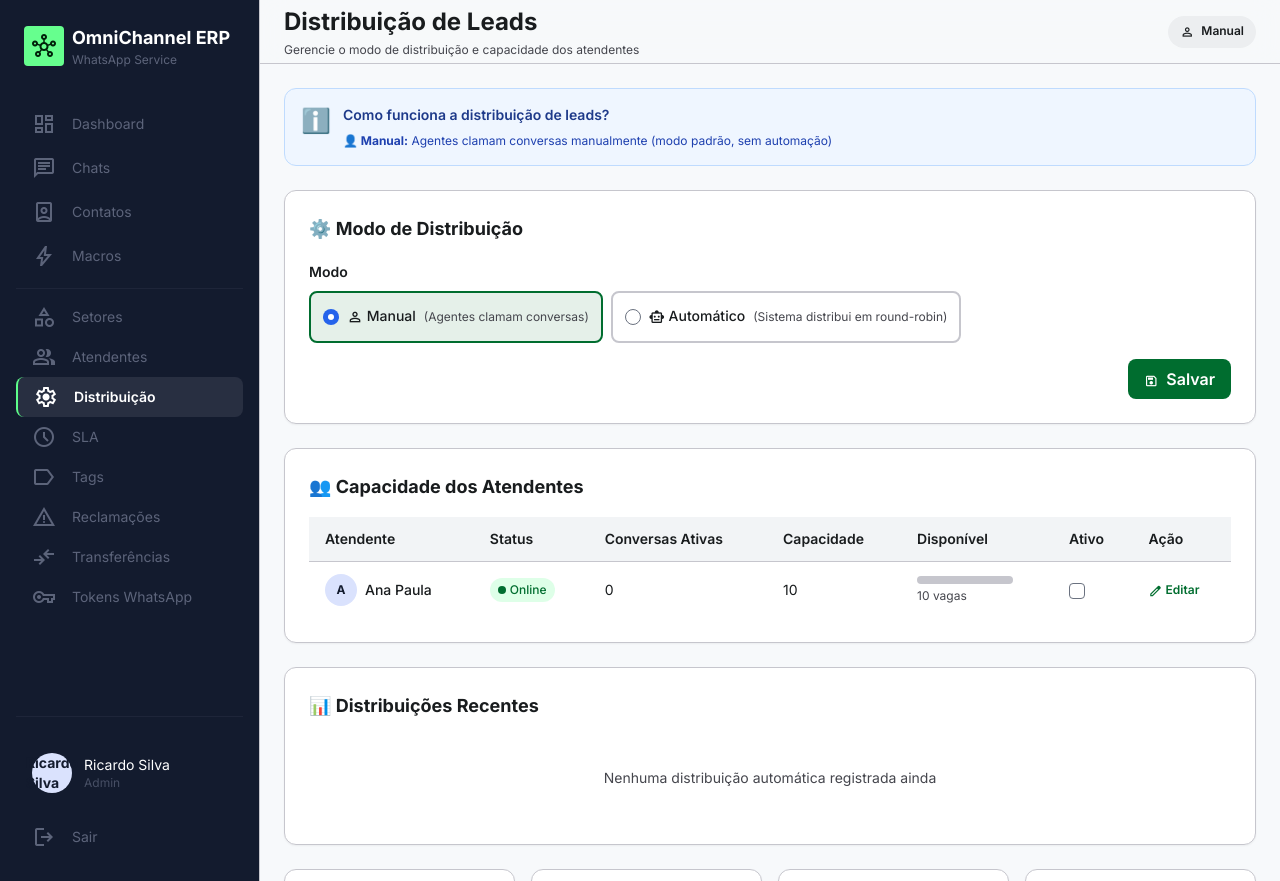
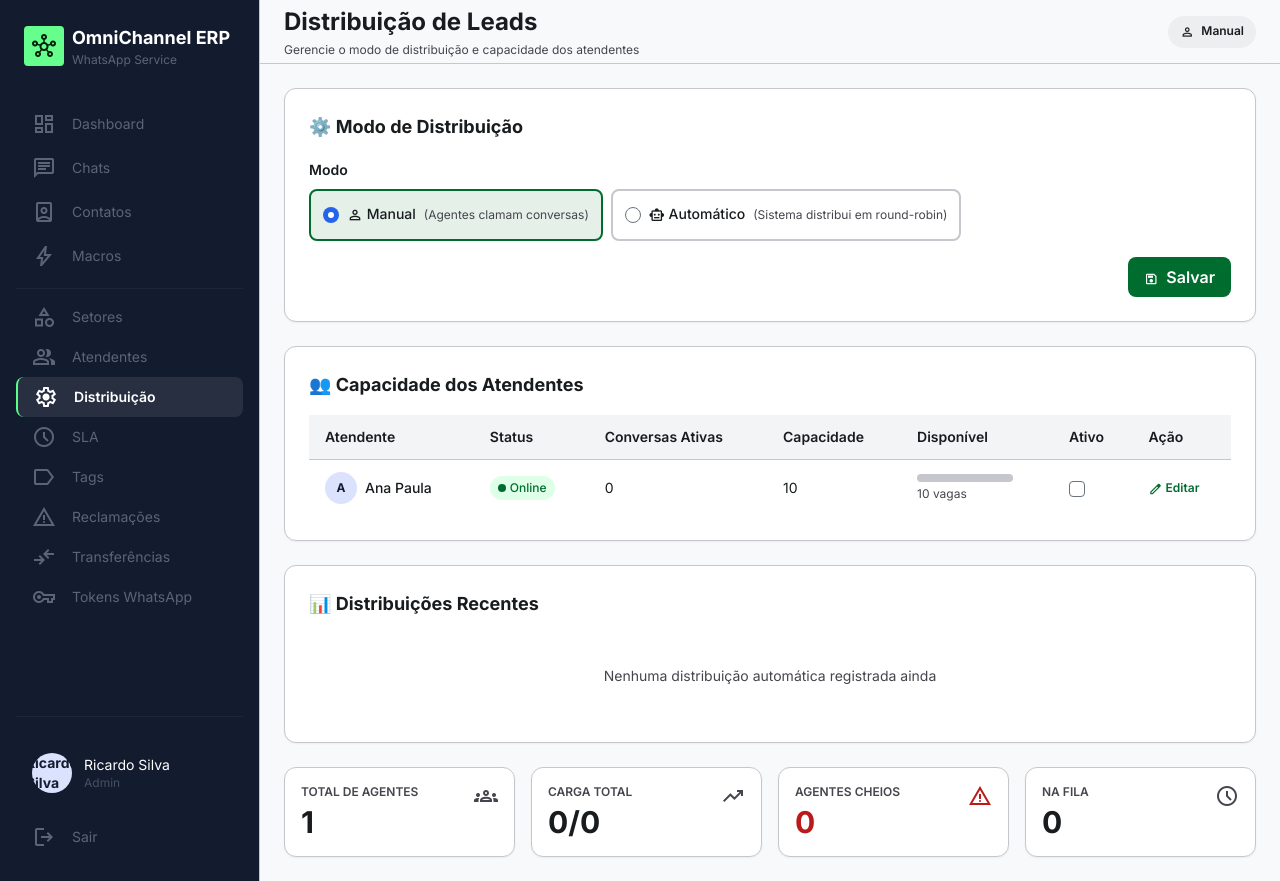
Before and after one commit to CrystianEdiezGaldino/whatsapp_crm_offcial, a Laravel app: page /admin/distribution in a window 1280 px wide. Run offline with Laravel 10, Linux system fonts and the light colour scheme; a user stored in the database is signed in; data comes from the database, SQL or seed files in the repository; data that the repository does not hold is empty; style sheets or scripts are compiled from the project's sources; parts of the project's set-up code (start-up, migrations or seed data) failed here and were passed over; some libraries are stand-ins or nearby versions.

Commit message:
ui: remove redundant info card from distribution page
The blue info card at the top was redundant because:
- Already have 'Como funciona o modo automático' section below with more detail
- Info was just repeating what's in radio labels
- Cluttered the interface unnecessarily

Removed:
- Info card div and styling
- Related JavaScript for dynamic text updates
- Kept only the overflow section toggle logic

Cleaner interface, more focus on the actual controls

```diff
--- a/resources/views/admin/distribution/index.blade.php
+++ b/resources/views/admin/distribution/index.blade.php
@@ -47,24 +47,6 @@
     <!-- Content -->
     <div class="flex-1 overflow-y-auto custom-scrollbar p-6">
         <div class="grid grid-cols-1 gap-6 max-w-7xl">
-            <!-- Help Card (Dynamic) -->
-            <div class="bg-blue-50 border border-blue-200 rounded-xl p-4" id="infoCard">
-                <div class="flex gap-3">
-                    <span class="text-2xl flex-shrink-0">ℹ️</span>
-                    <div>
-                        <p class="text-sm font-semibold text-blue-900">Como funciona a distribuição de leads?</p>
-                        <div class="mt-2 space-y-1">
-                            <p class="text-xs text-blue-800" id="modeDescription">
-                                <strong>👤 Manual:</strong> Agentes clamam conversas manualmente (modo padrão, sem automação)
-                            </p>
-                            <p class="text-xs text-blue-800" id="modeDetails" style="display: none;">
-                                <strong>🤖 Automático:</strong> Sistema distribui novos leads automaticamente usando round-robin (alternando entre agentes ativos, respeitando capacidade máxima)
-                            </p>
-                        </div>
-                    </div>
-                </div>
-            </div>
-
             <!-- Modo de Distribuição Card -->
             <div class="bg-white rounded-xl border border-outline-variant shadow-sm p-6">
                 <h2 class="text-lg font-bold text-on-surface mb-4">⚙️ Modo de Distribuição</h2>
@@ -324,12 +306,10 @@
 
 @push('scripts')
 <script>
-    // Update info card when mode changes
+    // Toggle overflow section visibility based on mode
     document.querySelectorAll('.mode-radio').forEach(radio => {
         radio.addEventListener('change', function() {
             const mode = this.value;
-            const modeDesc = document.getElementById('modeDescription');
-            const modeDetails = document.getElementById('modeDetails');
             const overflowSection = document.getElementById('overflowSection');
 
             // Update label styling
@@ -340,15 +320,11 @@
             this.closest('.mode-label').classList.remove('border-outline-variant');
             this.closest('.mode-label').classList.add('border-secondary', 'bg-secondary/10');
 
-            // Update info card text
-            if (mode === 'manual') {
-                modeDesc.style.display = 'block';
-                modeDetails.style.display = 'none';
+            // Show/hide overflow section
+            if (mode === 'automatic') {
+                if (overflowSection) overflowSection.style.display = 'block';
+            } else {
                 if (overflowSection) overflowSection.style.display = 'none';
-            } else {
-                modeDesc.style.display = 'none';
-                modeDetails.style.display = 'block';
-                if (overflowSection) overflowSection.style.display = 'block';
             }
         });
     });
```
